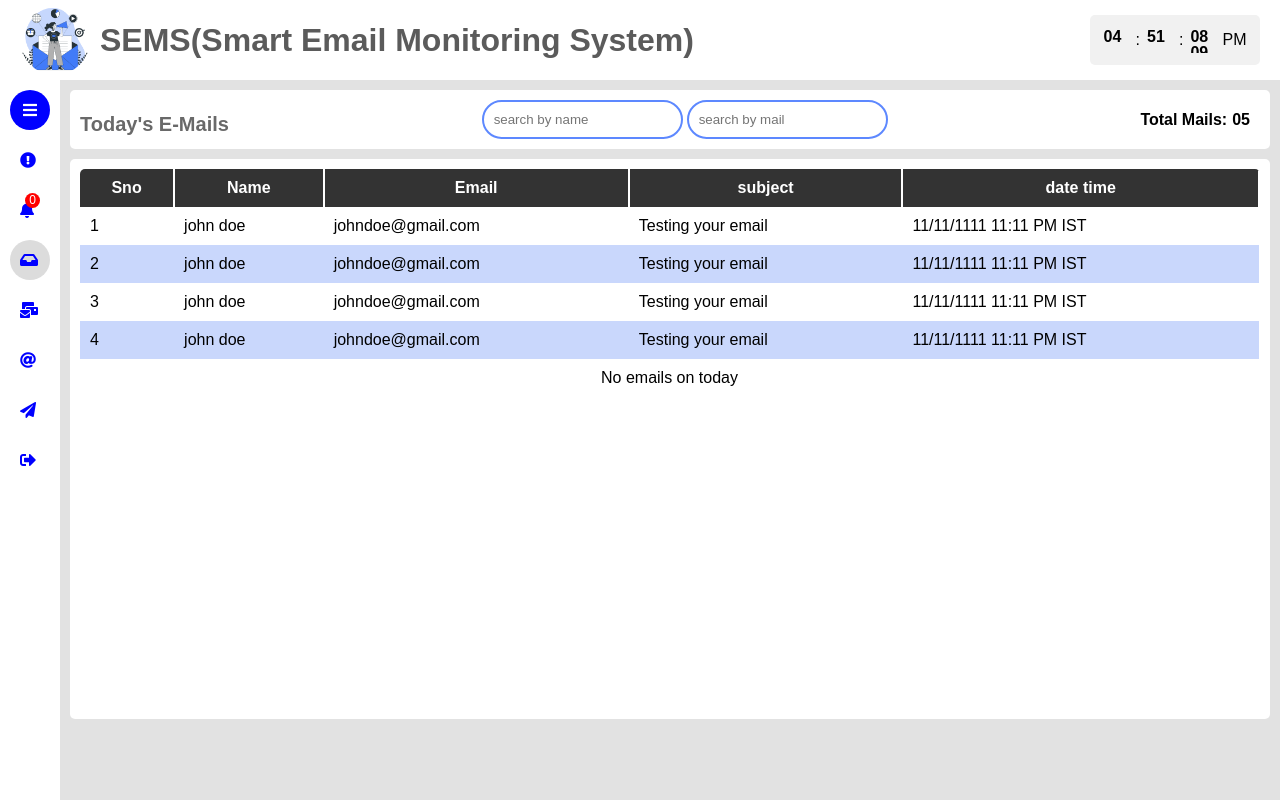
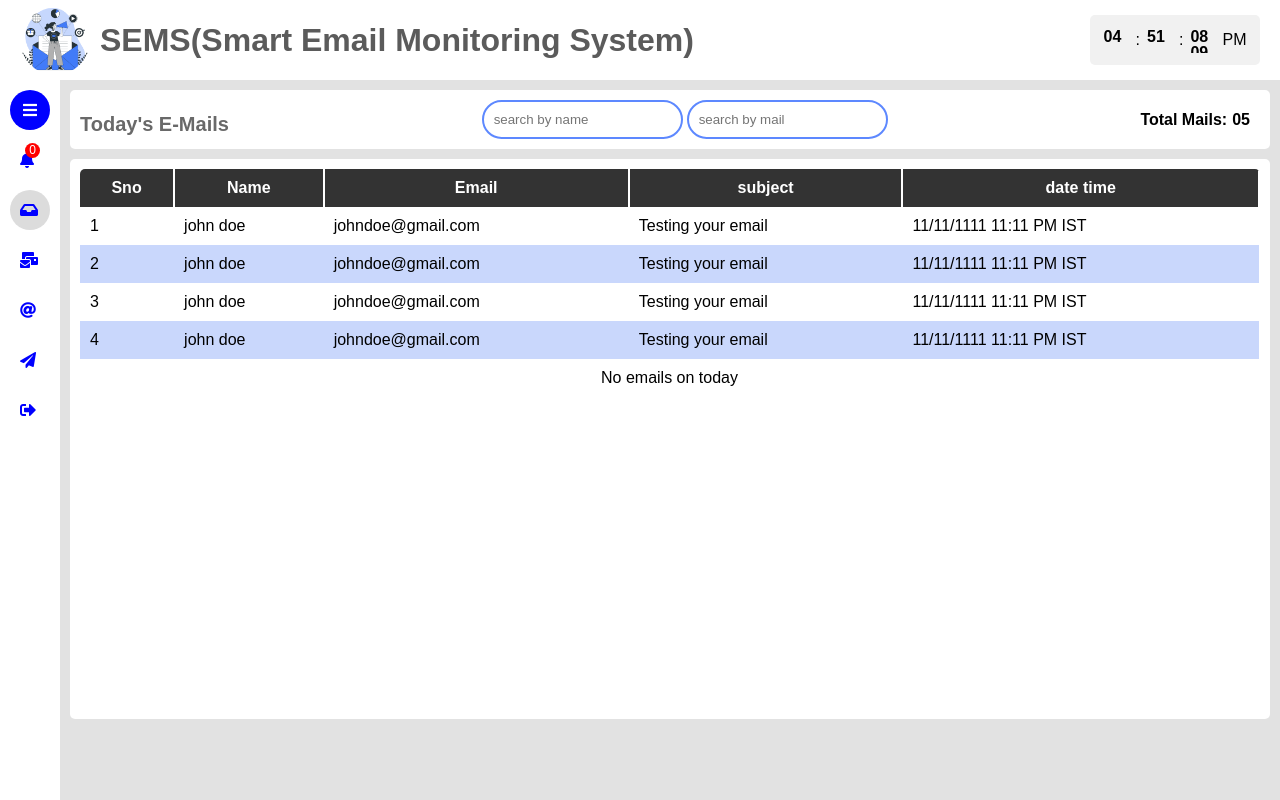
Before and after one commit to Vinoth82003/email-monitoring-system, a website: page public/index.html in a window 1280 px wide. Drawn offline with Linux system fonts and the light colour scheme; no server answers.

Commit message:
updated readme and html files for test

```diff
--- a/public/index.html
+++ b/public/index.html
@@ -75,14 +75,14 @@
           </div>
         </div>
         <ul class="side_bar">
-          <li class="side_menu">
+          <!-- <li class="side_menu">
             <div class="inner_menu" onclick="subscribeToNewEmails()">
               <div class="icon">
                 <i class="fas fa-exclamation-circle"></i>
               </div>
               <div class="text">Subscribe New Emails</div>
             </div>
-          </li>
+          </li> -->
           <li class="side_menu">
             <div class="inner_menu active" index="5">
               <div class="icon">
```
Also changed, not shown: README.md.
